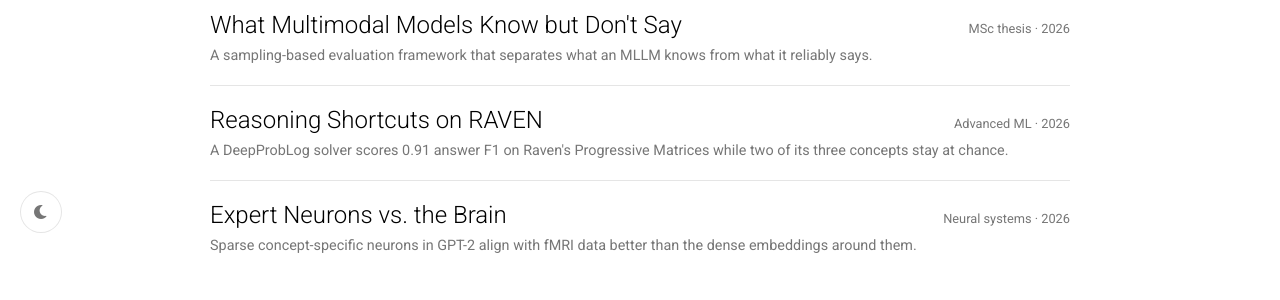
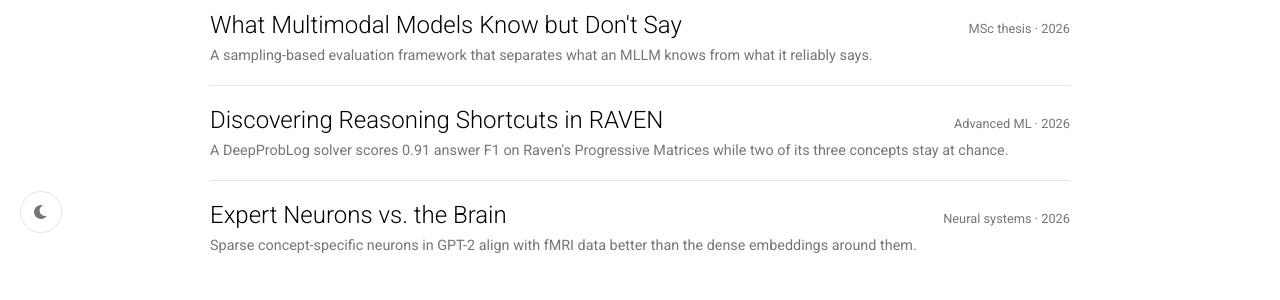
Before and after one commit to jucamohedano/jucamohedano.github.io, a Jekyll site: the page built from index.md, in a window 1280 px wide. Shown: the part 647-947 px from the top of the page. Built offline with Jekyll 4.4.1, drawn with Linux system fonts in a browser that asks for light colours.

Commit message:
Simplify RAVEN project title

```diff
--- a/index.md
+++ b/index.md
@@ -38,7 +38,7 @@ layout: default
         </li>
         <li>
             <div class="hl-top">
-                <h3 class="hl-title"><a href="/blog/2026/06/22/reasoning-shortcuts-raven/">Reasoning Shortcuts on RAVEN</a></h3>
+                <h3 class="hl-title"><a href="/blog/2026/06/22/reasoning-shortcuts-raven/">Discovering Reasoning Shortcuts in RAVEN</a></h3>
                 <span class="hl-meta">Advanced ML · 2026</span>
             </div>
             <p class="hl-desc">A DeepProbLog solver scores 0.91 answer F1 on Raven's Progressive Matrices while two of its three concepts stay at chance.</p>
```
Also changed, not shown: _posts/2026-06-22-reasoning-shortcuts-raven.md (+1 -1 lines).
